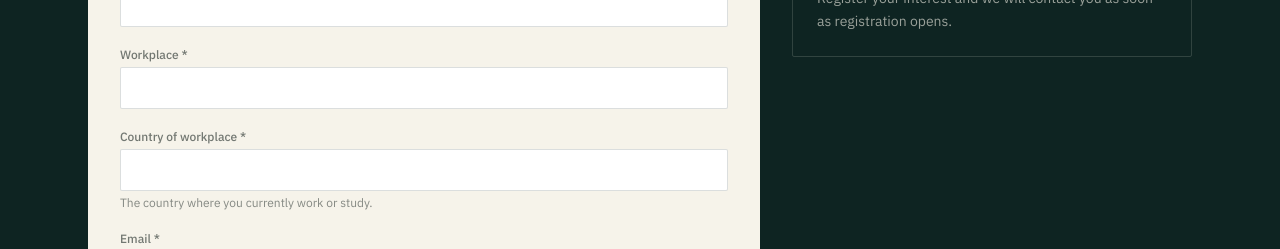
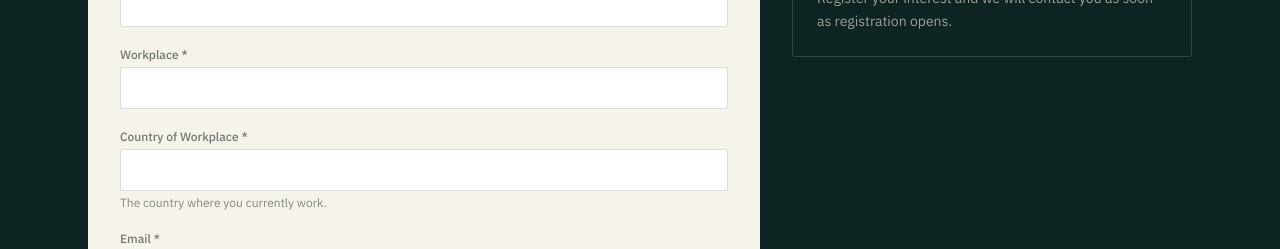
Before and after one commit to sach2027/SACH, a Next.js app: page / in a window 1280 px wide. Shown: the part 3420-3669 px from the top of the page. Built offline with nearby package versions, Linux system fonts and the light colour scheme.

Commit message:
Interest form: reword Country of Workplace label and hint

```diff
--- a/src/components/InterestForm.tsx
+++ b/src/components/InterestForm.tsx
@@ -159,7 +159,7 @@ export default function InterestForm() {
             />
           </div>
           <div>
-            <label htmlFor="if-work-country" className={labelClass}>Country of workplace *</label>
+            <label htmlFor="if-work-country" className={labelClass}>Country of Workplace *</label>
             <input
               id="if-work-country"
               name="workCountry"
@@ -168,7 +168,7 @@ export default function InterestForm() {
               className={inputClass}
             />
             <p className="mt-1 text-xs text-slate/60">
-              The country where you currently work or study.
+              The country where you currently work.
             </p>
           </div>
         </div>
```
